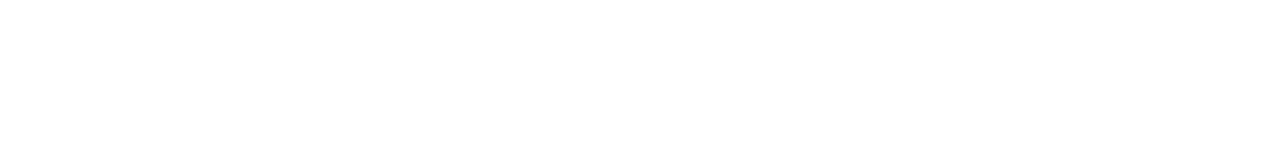
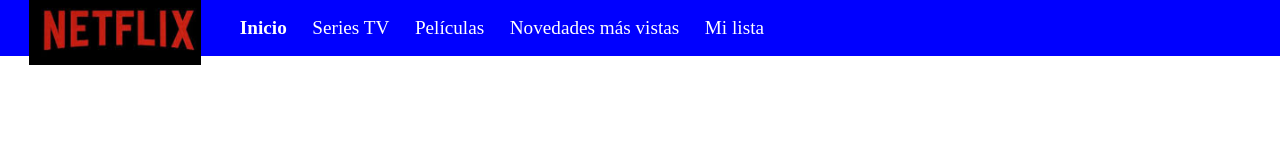
Before and after one commit to xIMet3/replicaPaginaNetflix, a plain HTML site: page index.html in a window 1280 px wide. Drawn offline with Linux system fonts and the light colour scheme.

Commit message:
completado la parte izquierda de la cabecera a falta de quitar los backgrounds de guia

```diff
--- a/css/styles.css
+++ b/css/styles.css
@@ -0,0 +1,73 @@
+body {
+    background-color: white;
+    display: flex;
+    margin: 0;
+    padding: 0;
+}
+
+.paginaentera {
+    height: 100vh;
+    width: 100vw;
+    padding: 0;
+    margin: 0;
+    display: flex;
+}
+
+.cabecera {
+    background-color: blue;
+    display: flex;
+    flex-direction: row;
+    align-items: center;
+    width: 100vw;
+    height: 7%;
+
+}
+.netflix {
+    display: flex;
+    height: 120%;
+    margin-left: 2.3%;
+    margin-top: 0.6%;
+}
+
+.espacio {
+    display: flex;
+    width: 10%;
+}
+
+.inicio {
+    display: flex;
+    color: white;
+    margin-left: -7%;
+    font-weight: bold;
+    font-size: 120%;
+}
+
+.series {
+    display: flex;
+    color: white;
+    margin-left: 2%;
+    font-size: 120%;
+
+}
+
+.peliculas {
+    display: flex;
+    color: white;
+    margin-left: 2%;
+    font-size: 120%;
+}
+
+.novedades {
+    display: flex;
+    color: white;
+    margin-left: 2%;
+    font-size: 120%;
+
+}
+
+.lista {
+    display: flex;
+    color: white;
+    margin-left: 2%;
+    font-size: 120%;
+}
--- a/index.html
+++ b/index.html
@@ -5,8 +5,22 @@
     <meta http-equiv="X-UA-Compatible" content="IE=edge">
     <meta name="viewport" content="width=device-width, initial-scale=1.0">
     <title>Replica pagina Netflix</title>
+    <link rel="stylesheet" href="./css/styles.css">
 </head>
 <body>
+    <div class="paginaentera">
+        <div class="cabecera">
+            <div class="netflix"><img src="./img/logonetflix.png" alt=""></div>
+            <div class="espacio"></div>
+            <div class="inicio">Inicio</div>
+            <div class="series">Series TV</div>
+            <div class="peliculas">Películas</div>
+            <div class="novedades">Novedades más vistas</div>
+            <div class="lista">Mi lista</div>
+            <div class="espacio"></div>
+
+        </div>
+    </div>
 
 </body>
 </html>
```
